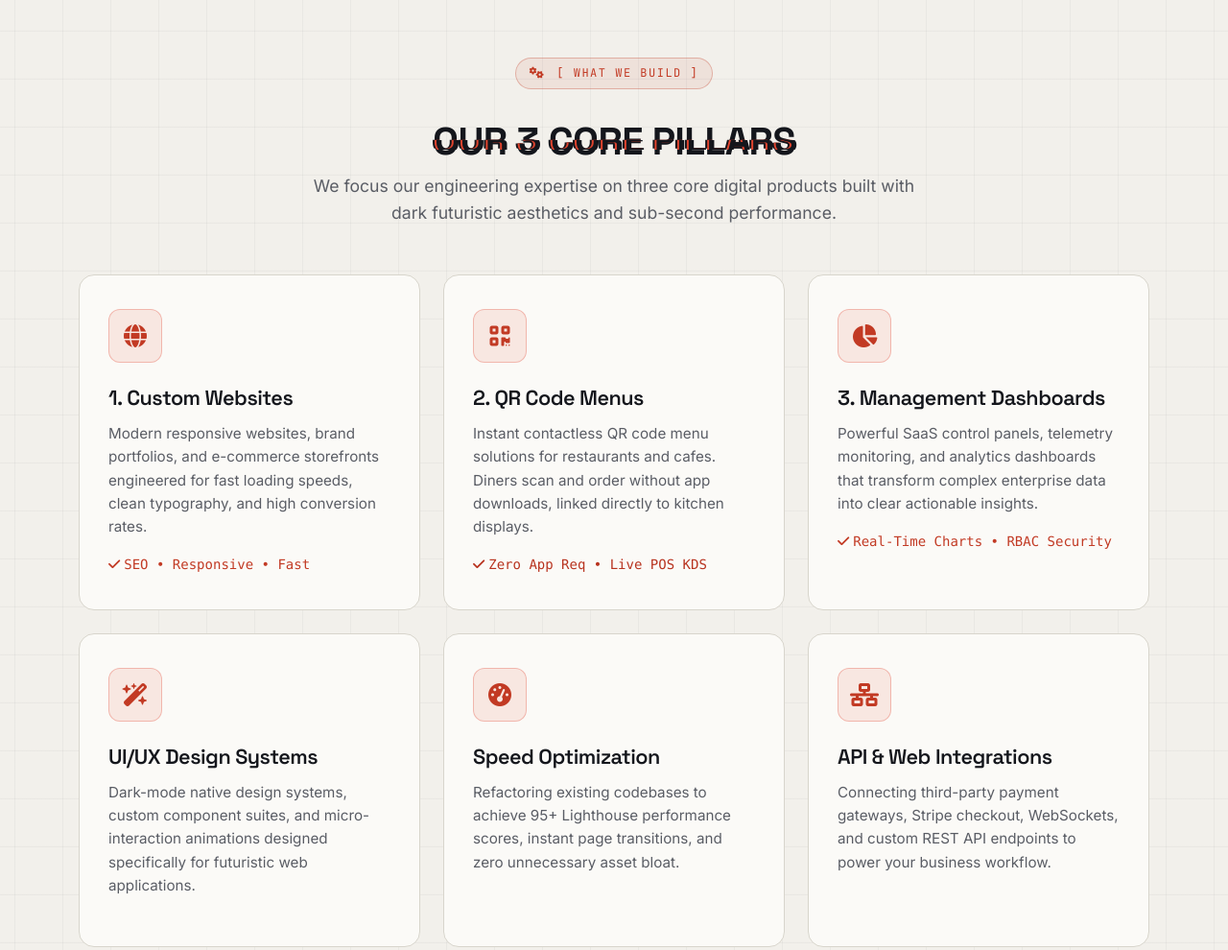
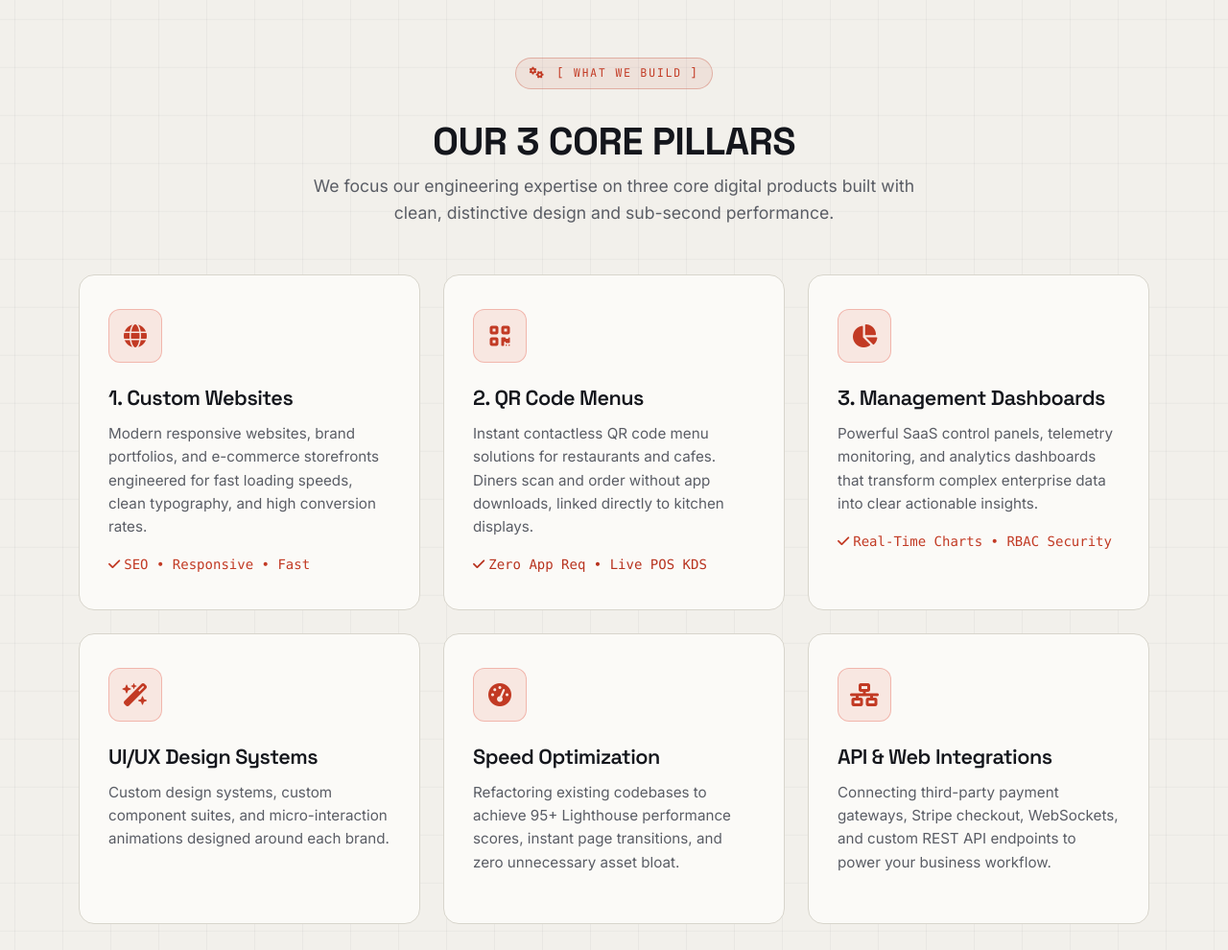
Before and after one commit to anis886/Glitch, a plain HTML site: page index.html in a window 1280 px wide. Shown: the part 1060-2050 px from the top of the page at 96% size. Drawn offline with nearby package versions, Linux system fonts and the light colour scheme.

Commit message:
Calm glitch effect and update copy for light theme
Co-Authored-By: Claude Opus 5.5 <noreply@anthropic.com>
Claude-Session: https://claude.ai/code/session_01H7boVLDuBZ91KeAyZ3ZF5z

```diff
--- a/css/glitch.css
+++ b/css/glitch.css
@@ -217,3 +217,9 @@
   border-color: var(--border-glow);
   box-shadow: 0 12px 28px -12px rgba(20, 22, 28, 0.18);
 }
+
+/* Light theme: keep headings clean; the glitch split only on the logo */
+.glitch-text::before,
+.glitch-text::after { display: none; }
+.navbar .glitch-text::before,
+.navbar .glitch-text::after { display: block; opacity: .55; }
--- a/index.html
+++ b/index.html
@@ -177,7 +177,7 @@
             </span>
           </h2>
           <p class="section-desc mx-auto">
-            We focus our engineering expertise on three core digital products built with dark futuristic aesthetics and sub-second performance.
+            We focus our engineering expertise on three core digital products built with clean, distinctive design and sub-second performance.
           </p>
         </div>
 
@@ -238,7 +238,7 @@
               </div>
               <h3 class="service-title">UI/UX Design Systems</h3>
               <p class="service-text">
-                Dark-mode native design systems, custom component suites, and micro-interaction animations designed specifically for futuristic web applications.
+                Custom design systems, custom component suites, and micro-interaction animations designed around each brand.
               </p>
             </div>
           </div>
```
